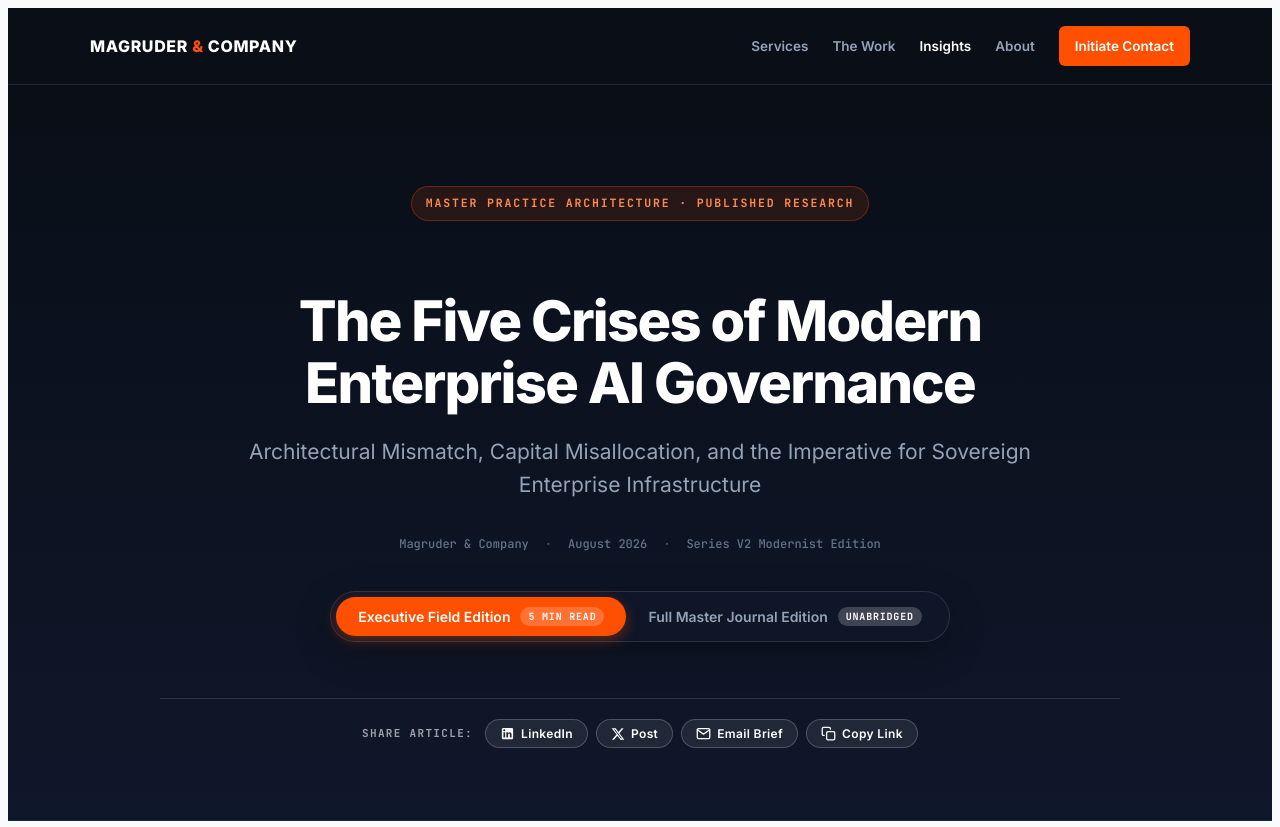
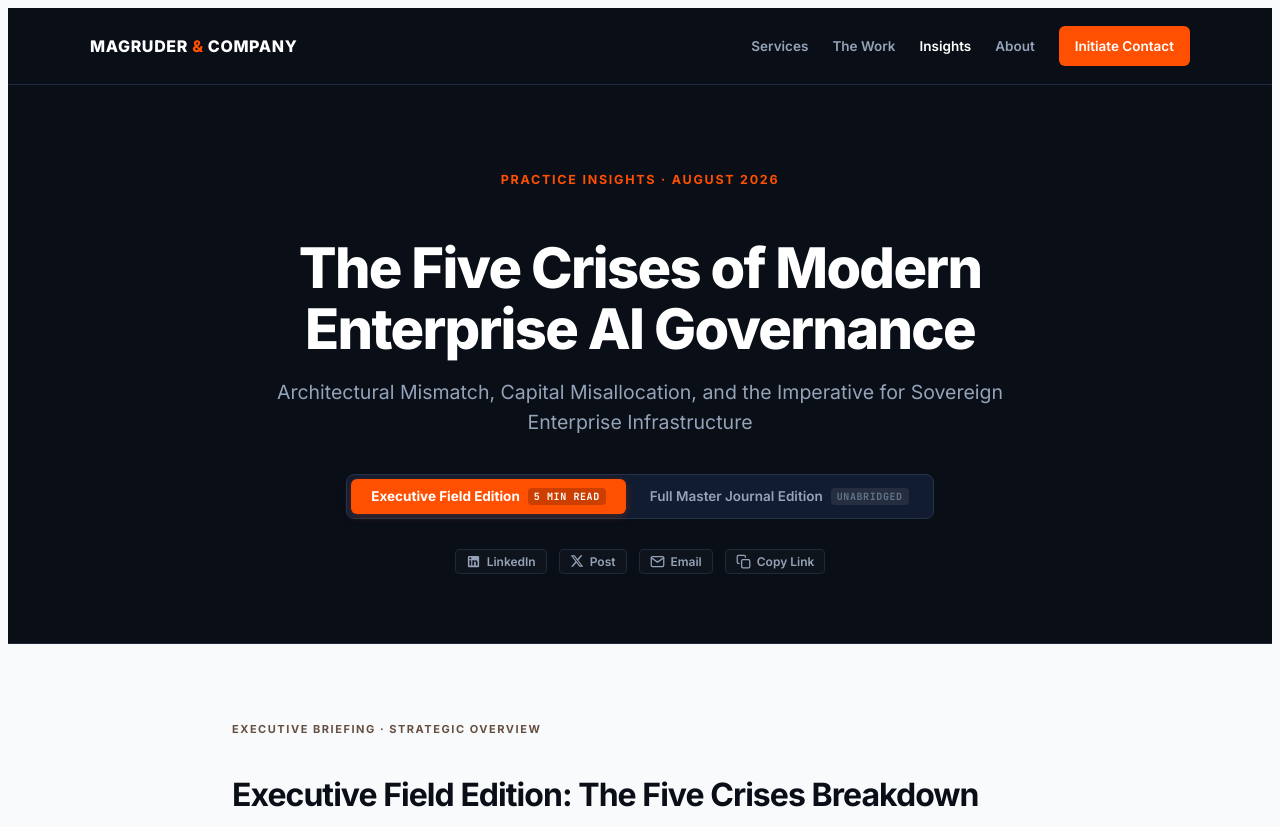
Before and after one commit to michaelmagruder-afk/magruder-co, a plain HTML site: page insights/the-five-crises-of-modern-enterprise-ai-governance-v2.html in a window 1280 px wide. Shown: the top 827 px of the page. Drawn offline with Linux system fonts and the light colour scheme.

```diff
--- a/insights/the-five-crises-of-modern-enterprise-ai-governance-v2.html
+++ b/insights/the-five-crises-of-modern-enterprise-ai-governance-v2.html
@@ -3,7 +3,7 @@
 <head>
 <meta charset="UTF-8">
 <meta name="viewport" content="width=device-width, initial-scale=1.0">
-<title>The Five Crises of Modern Enterprise AI Governance (V2) · Magruder &amp; Company</title>
+<title>The Five Crises of Modern Enterprise AI Governance · Magruder &amp; Company</title>
 <meta name="description" content="Architectural Mismatch, Capital Misallocation, and the Imperative for Sovereign Enterprise Infrastructure. Practice Master Research Treatise by Magruder &amp; Company.">
 <link rel="canonical" href="https://magruder.co/insights/the-five-crises-of-modern-enterprise-ai-governance-v2">
 
@@ -64,20 +64,22 @@
   }
 
   .exec-crisis-badge {
+    font-family: var(--font-mono);
     font-size: 11px;
     font-weight: 700;
     text-transform: uppercase;
     letter-spacing: 0.08em;
     padding: 5px 12px;
     border-radius: 4px;
-    background: rgba(255, 255, 255, 0.1);
-    color: #CBD5E1;
+    background: rgba(255, 255, 255, 0.12);
+    color: #FFFFFF;
   }
 
   .exec-crisis-badge.alert {
-    background: rgba(197, 48, 48, 0.2);
-    color: #FEB2B2;
-    border: 1px solid rgba(197, 48, 48, 0.4);
+    background: #FEF2F2 !important;
+    color: #991B1B !important;
+    border: 1px solid #F87171 !important;
+    box-shadow: 0 1px 3px rgba(0, 0, 0, 0.05);
   }
 
   .exec-crisis-body {
@@ -880,7 +882,7 @@
 
 
   /* ==========================================================================
-     V2 MODERNIST NEUE HAAS GROTESK DESIGN SYSTEM OVERRIDES
+     V2 ULTRA-CLEAN MODERNIST EDITORIAL SYSTEM
      ========================================================================== */
 
   :root {
@@ -898,17 +900,12 @@
     --orange: #FF4F00;
     --orange-hover: #E04600;
     --orange-light: #FF8A50;
-    --orange-subtle: rgba(255, 79, 0, 0.08);
 
     --teal: #0D9488;
-    --teal-subtle: rgba(13, 148, 136, 0.08);
     --crimson: #E11D48;
-    --crimson-subtle: rgba(225, 29, 72, 0.08);
 
     --bg-page: #F8FAFC;
     --bg-surface: #FFFFFF;
-    --bg-card: #FFFFFF;
-    --bg-callout: #F1F5F9;
 
     --text-primary: #0F172A;
     --text-secondary: #334155;
@@ -942,162 +939,149 @@
     letter-spacing: -0.02em !important;
   }
 
-  /* HERO SECTION */
-  .hero-v2 {
-    background: linear-gradient(180deg, var(--navy-dark) 0%, var(--navy-surface) 100%);
+  /* REFINED MINIMALIST HERO */
+  .hero-v2-refined {
+    background: #090E17;
     color: #FFFFFF;
-    padding: 100px 32px 72px;
-    border-bottom: 1px solid var(--navy-border);
-    position: relative;
-  }
-
-  .hero-v2-inner {
-    max-width: 960px;
+    padding: 84px 32px 64px;
+    border-bottom: 1px solid #1E293B;
+    text-align: center;
+  }
+
+  .hero-v2-refined .hero-wrap {
+    max-width: 900px;
     margin: 0 auto;
-    text-align: center;
-  }
-
-  .hero-v2 .badge-eyebrow {
-    display: inline-flex;
-    align-items: center;
-    gap: 8px;
-    font-family: var(--font-mono);
-    font-size: 11.5px;
+  }
+
+  .hero-v2-refined .eyebrow {
+    font-family: var(--font-heading);
+    font-size: 12.5px;
     font-weight: 700;
-    letter-spacing: 0.16em;
+    letter-spacing: 0.14em;
     text-transform: uppercase;
-    color: var(--orange-light);
-    background: rgba(255, 79, 0, 0.12);
-    border: 1px solid rgba(255, 79, 0, 0.3);
-    padding: 6px 14px;
-    border-radius: 9999px;
-    margin-bottom: 24px;
-  }
-
-  .hero-v2 h1 {
+    color: var(--orange);
+    margin-bottom: 20px;
+  }
+
+  .hero-v2-refined h1 {
     font-family: var(--font-heading);
     font-size: clamp(34px, 4.8vw, 56px);
     font-weight: 800;
-    line-height: 1.1;
+    line-height: 1.08;
     letter-spacing: -0.035em;
     color: #FFFFFF;
-    margin-bottom: 20px;
-  }
-
-  .hero-v2 .subtitle {
+    margin-bottom: 18px;
+  }
+
+  .hero-v2-refined .subtitle {
     font-family: var(--font-body);
-    font-size: clamp(17px, 2.2vw, 21px);
-    line-height: 1.6;
+    font-size: clamp(16.5px, 2vw, 19.5px);
+    font-weight: 400;
+    line-height: 1.55;
     color: #94A3B8;
-    max-width: 800px;
-    margin: 0 auto 32px;
-  }
-
-  .hero-v2 .metadata-strip {
+    max-width: 740px;
+    margin: 0 auto 36px;
+  }
+
+  /* SLEEK MINIMALIST SEGMENTED TOGGLE */
+  .segmented-toggle-wrap {
     display: flex;
-    align-items: center;
     justify-content: center;
-    flex-wrap: wrap;
-    gap: 16px;
-    font-family: var(--font-mono);
-    font-size: 12px;
-    color: #64748B;
-    margin-bottom: 36px;
-  }
-
-  .hero-v2 .metadata-strip strong {
-    color: #E2E8F0;
-  }
-
-  .hero-v2 .metadata-strip .dot {
-    color: #475569;
-  }
-
-  /* V2 DUAL MODE SWITCHER */
-  .v2-switcher-chassis {
+    margin-bottom: 28px;
+  }
+
+  .segmented-toggle {
     display: inline-flex;
-    background: rgba(15, 23, 42, 0.8);
-    backdrop-filter: blur(12px);
-    -webkit-backdrop-filter: blur(12px);
-    border: 1px solid rgba(255, 255, 255, 0.12);
-    border-radius: 9999px;
-    padding: 5px;
-    margin-bottom: 32px;
-    box-shadow: 0 12px 36px rgba(0, 0, 0, 0.3);
-  }
-
-  .v2-switcher-btn {
+    background: #111C30;
+    border: 1px solid #24344D;
+    border-radius: 8px;
+    padding: 4px;
+    gap: 4px;
+  }
+
+  .segmented-btn {
     border: none;
     background: transparent;
     color: #94A3B8;
     font-family: var(--font-heading);
-    font-size: 14px;
+    font-size: 13.5px;
     font-weight: 600;
-    padding: 10px 22px;
-    border-radius: 9999px;
+    padding: 9px 20px;
+    border-radius: 6px;
     cursor: pointer;
     display: flex;
     align-items: center;
-    gap: 10px;
-    transition: all 0.2s cubic-bezier(0.16, 1, 0.3, 1);
-  }
-
-  .v2-switcher-btn:hover {
+    gap: 8px;
+    transition: all 0.15s ease;
+  }
+
+  .segmented-btn:hover {
     color: #FFFFFF;
-  }
-
-  .v2-switcher-btn.active {
+    background: rgba(255, 255, 255, 0.04);
+  }
+
+  .segmented-btn.active {
     background: var(--orange);
     color: #FFFFFF;
-    box-shadow: 0 4px 14px rgba(255, 79, 0, 0.35);
-  }
-
-  .v2-switcher-badge {
+    font-weight: 700;
+    box-shadow: 0 2px 8px rgba(255, 79, 0, 0.25);
+  }
+
+  .segmented-badge {
     font-family: var(--font-mono);
     font-size: 10px;
     font-weight: 700;
-    letter-spacing: 0.08em;
-    padding: 3px 8px;
-    border-radius: 9999px;
-    background: rgba(255, 255, 255, 0.2);
+    letter-spacing: 0.06em;
+    padding: 2px 6px;
+    border-radius: 4px;
+    background: rgba(0, 0, 0, 0.2);
     color: #FFFFFF;
   }
 
-  /* CONTENT CONTAINER */
+  .segmented-btn:not(.active) .segmented-badge {
+    background: rgba(255, 255, 255, 0.08);
+    color: #64748B;
+  }
+
+  /* SUBTLE SHARE STRIP */
+  .subtle-share-strip {
+    display: inline-flex;
+    align-items: center;
+    gap: 12px;
+    font-family: var(--font-heading);
+    font-size: 12px;
+    font-weight: 600;
+    color: #64748B;
+  }
+
+  .subtle-share-link {
+    color: #94A3B8;
+    text-decoration: none;
+    padding: 4px 10px;
+    border-radius: 4px;
+    border: 1px solid #1E293B;
+    background: rgba(255, 255, 255, 0.02);
+    cursor: pointer;
+    font-family: var(--font-heading);
+    font-size: 12px;
+    font-weight: 600;
+    transition: all 0.15s ease;
+    display: inline-flex;
+    align-items: center;
+    gap: 6px;
+  }
+
+  .subtle-share-link:hover {
+    color: #FFFFFF;
+    border-color: #334155;
+    background: rgba(255, 255, 255, 0.06);
+  }
+
+  /* ARTICLE CONTAINER */
   .article-v2-container {
-    max-width: 900px;
+    max-width: 880px;
     margin: 0 auto;
-    padding: 56px 28px 100px;
-  }
-
-  /* HEADINGS IN CONTENT */
-  .article-v2-container h2 {
-    font-size: clamp(24px, 3.2vw, 34px);
-    font-weight: 800;
-    letter-spacing: -0.03em;
-    line-height: 1.2;
-    margin-top: 56px;
-    margin-bottom: 20px;
-    padding-bottom: 12px;
-    border-bottom: 2px solid var(--border-light);
-  }
-
-  .article-v2-container h3 {
-    font-size: clamp(19px, 2.4vw, 24px);
-    font-weight: 700;
-    letter-spacing: -0.02em;
-    line-height: 1.3;
-    margin-top: 36px;
-    margin-bottom: 16px;
-  }
-
-  .article-v2-container p {
-    margin-bottom: 22px;
-  }
-
-  .article-v2-container strong {
-    color: var(--text-primary);
-    font-weight: 700;
+    padding: 48px 24px 96px;
   }
 
 </style>
@@ -1118,59 +1102,42 @@
   </div>
 </nav>
 
-<!-- HERO V2 -->
-<section class="hero-v2">
-  <div class="hero-v2-inner">
-    <div class="badge-eyebrow">Master Practice Architecture &middot; Published Research</div>
+<!-- REFINED HERO (UNCLUTTERED) -->
+<section class="hero-v2-refined">
+  <div class="hero-wrap">
+    <div class="eyebrow">Practice Insights &middot; August 2026</div>
     <h1>The Five Crises of Modern Enterprise AI Governance</h1>
     <p class="subtitle">Architectural Mismatch, Capital Misallocation, and the Imperative for Sovereign Enterprise Infrastructure</p>
 
-    <div class="metadata-strip">
-      <span>Magruder &amp; Company</span>
-      <span class="dot">&middot;</span>
-      <span>August 2026</span>
-      <span class="dot">&middot;</span>
-      <span>Series V2 Modernist Edition</span>
-    </div>
-
-    <!-- DUAL MODE SWITCHER -->
-    <div>
-      <div class="v2-switcher-chassis">
-        <button class="v2-switcher-btn active" id="btn-mode-exec" onclick="switchEdition('executive')">
+    <!-- SEGMENTED TOGGLE (CLEAN & SUBTLE) -->
+    <div class="segmented-toggle-wrap">
+      <div class="segmented-toggle">
+        <button class="segmented-btn active" id="btn-mode-exec" onclick="switchEdition('executive')">
           <span>Executive Field Edition</span>
-          <span class="v2-switcher-badge">5 MIN READ</span>
+          <span class="segmented-badge">5 MIN READ</span>
         </button>
-        <button class="v2-switcher-btn" id="btn-mode-journal" onclick="switchEdition('journal')">
+        <button class="segmented-btn" id="btn-mode-journal" onclick="switchEdition('journal')">
           <span>Full Master Journal Edition</span>
-          <span class="v2-switcher-badge">UNABRIDGED</span>
+          <span class="segmented-badge">UNABRIDGED</span>
         </button>
       </div>
     </div>
 
-    <!-- SHARE BAR -->
-
-<div class="article-share-bar">
-  <span class="share-bar-label">Share Article:</span>
-  <div class="share-btn-group">
-    <button class="social-icon-btn icon-linkedin" onclick="shareArticleLinkedIn()" title="Share full article on LinkedIn">
-      <svg width="15" height="15" viewBox="0 0 24 24" fill="currentColor"><path d="M19 3a2 2 0 0 1 2 2v14a2 2 0 0 1-2 2H5a2 2 0 0 1-2-2V5a2 2 0 0 1 2-2h14m-.5 15.5v-5.3a3.26 3.26 0 0 0-3.26-3.26c-.85 0-1.84.52-2.28 1.3v-1.11h-2.79v8.37h2.79v-4.93c0-.77.62-1.4 1.39-1.4a1.4 1.4 0 0 1 1.4 1.4v4.93h2.75M6.88 8.56a1.68 1.68 0 0 0 1.68-1.68c0-.93-.75-1.69-1.68-1.69a1.69 1.69 0 0 0-1.69 1.69c0 .93.76 1.68 1.69 1.68m1.39 9.94v-8.37H5.5v8.37h2.77z"/></svg>
-      <span>LinkedIn</span>
-    </button>
-    <button class="social-icon-btn icon-x" onclick="shareArticleX()" title="Post full article on X / Twitter">
-      <svg width="14" height="14" viewBox="0 0 24 24" fill="currentColor"><path d="M18.244 2.25h3.308l-7.227 8.26 8.502 11.24H16.17l-5.214-6.817L4.99 21.75H1.68l7.73-8.835L1.254 2.25H8.08l4.713 6.231zm-1.161 17.52h1.833L7.084 4.126H5.117z"/></svg>
-      <span>Post</span>
-    </button>
-    <button class="social-icon-btn icon-email" onclick="shareArticleEmail(this)" title="Email executive brief snapshot to colleague">
-      <svg width="15" height="15" viewBox="0 0 24 24" fill="none" stroke="currentColor" stroke-width="2" stroke-linecap="round" stroke-linejoin="round"><path d="M4 4h16c1.1 0 2 .9 2 2v12c0 1.1-.9 2-2 2H4c-1.1 0-2-.9-2-2V6c0-1.1.9-2 2-2z"></path><polyline points="22,6 12,13 2,6"></polyline></svg>
-      <span>Email Brief</span>
-    </button>
-    <button class="social-icon-btn icon-copy" onclick="copyArticleLink(this)" title="Copy article URL">
-      <svg width="15" height="15" viewBox="0 0 24 24" fill="none" stroke="currentColor" stroke-width="2" stroke-linecap="round" stroke-linejoin="round"><rect x="9" y="9" width="13" height="13" rx="2" ry="2"></rect><path d="M5 15H4a2 2 0 0 1-2-2V4a2 2 0 0 1 2-2h9a2 2 0 0 1 2 2v1"></path></svg>
-      <span class="copy-label">Copy Link</span>
-    </button>
-  </div>
-</div>
-
+    <!-- UNDERSTATED SHARE STRIP -->
+    <div class="subtle-share-strip">
+      <button class="subtle-share-link" onclick="shareLinkedIn('https://magruder.co/insights/the-five-crises-of-modern-enterprise-ai-governance', 'The Five Crises of Modern Enterprise AI Governance')">
+        <svg width="15" height="15" viewBox="0 0 24 24" fill="currentColor"><path d="M19 3a2 2 0 0 1 2 2v14a2 2 0 0 1-2 2H5a2 2 0 0 1-2-2V5a2 2 0 0 1 2-2h14m-.5 15.5v-5.3a3.26 3.26 0 0 0-3.26-3.26c-.85 0-1.84.52-2.28 1.3v-1.11h-2.79v8.37h2.79v-4.93c0-.77.62-1.4 1.39-1.4a1.4 1.4 0 0 1 1.4 1.4v4.93h2.75M6.88 8.56a1.68 1.68 0 0 0 1.68-1.68c0-.93-.75-1.69-1.68-1.69a1.69 1.69 0 0 0-1.69 1.69c0 .93.76 1.68 1.69 1.68m1.39 9.94v-8.37H5.5v8.37h2.77z"/></svg> LinkedIn
+      </button>
+      <button class="subtle-share-link" onclick="shareX('https://magruder.co/insights/the-five-crises-of-modern-enterprise-ai-governance', 'The Five Crises of Modern Enterprise AI Governance · Magruder & Company')">
+        <svg width="14" height="14" viewBox="0 0 24 24" fill="currentColor"><path d="M18.244 2.25h3.308l-7.227 8.26 8.502 11.24H16.17l-5.214-6.817L4.99 21.75H1.68l7.73-8.835L1.254 2.25H8.08l4.713 6.231zm-1.161 17.52h1.833L7.084 4.126H5.117z"/></svg> Post
+      </button>
+      <button class="subtle-share-link" onclick="shareEmail('The Five Crises of Modern Enterprise AI Governance · Magruder & Company', 'Read the research brief from Magruder & Company: https://magruder.co/insights/the-five-crises-of-modern-enterprise-ai-governance')">
+        <svg width="15" height="15" viewBox="0 0 24 24" fill="none" stroke="currentColor" stroke-width="2" stroke-linecap="round" stroke-linejoin="round"><path d="M4 4h16c1.1 0 2 .9 2 2v12c0 1.1-.9 2-2 2H4c-1.1 0-2-.9-2-2V6c0-1.1.9-2 2-2z"></path><polyline points="22,6 12,13 2,6"></polyline></svg> Email
+      </button>
+      <button class="subtle-share-link share-copy" onclick="copyArticleLink(this, 'https://magruder.co/insights/the-five-crises-of-modern-enterprise-ai-governance')">
+        <svg width="15" height="15" viewBox="0 0 24 24" fill="none" stroke="currentColor" stroke-width="2" stroke-linecap="round" stroke-linejoin="round"><rect x="9" y="9" width="13" height="13" rx="2" ry="2"></rect><path d="M5 15H4a2 2 0 0 1-2-2V4a2 2 0 0 1 2-2h9a2 2 0 0 1 2 2v1"></path></svg> Copy Link
+      </button>
+    </div>
   </div>
 </section>
 
```
Also changed, not shown: insights/the-five-crises-of-modern-enterprise-ai-governance-v3.html (+9 -7 lines), insights/the-five-crises-of-modern-enterprise-ai-governance-v4.html (+9 -7 lines), insights/the-five-crises-of-modern-enterprise-ai-governance.html (+7 -5 lines).
